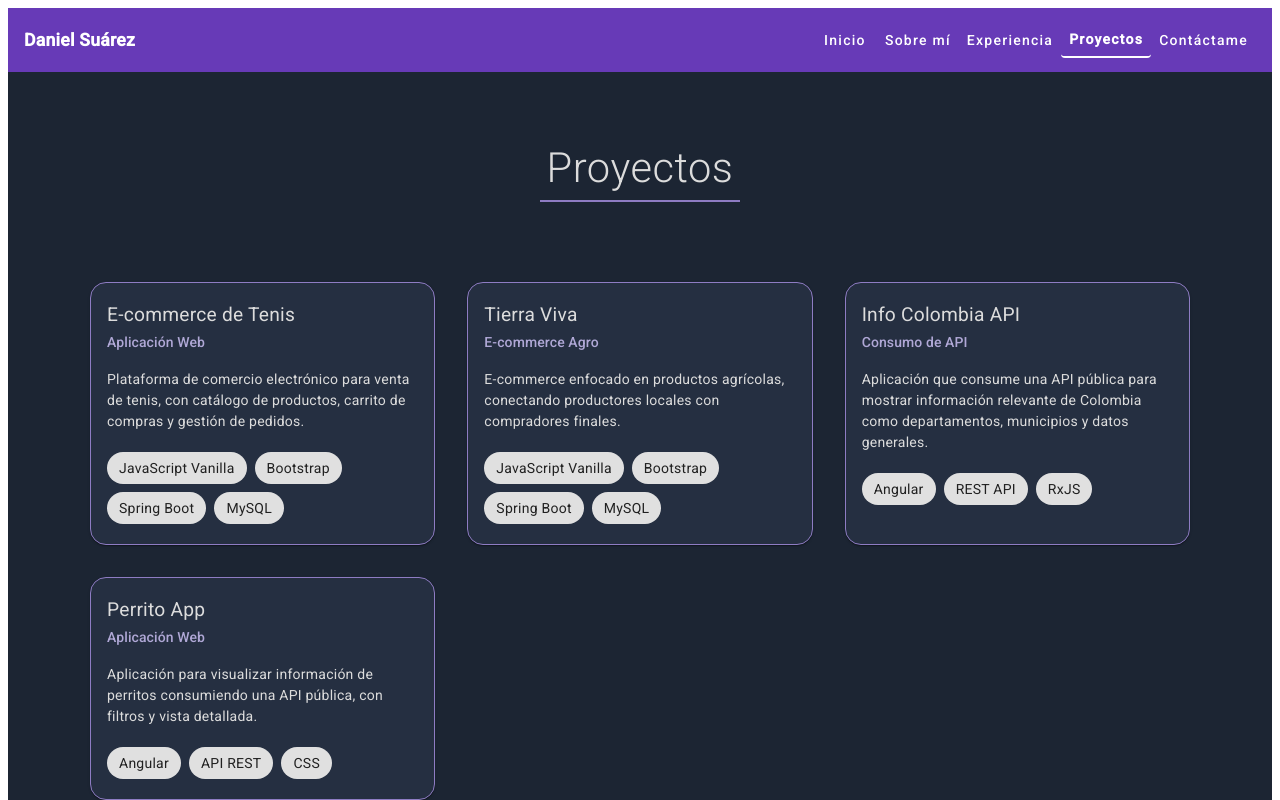
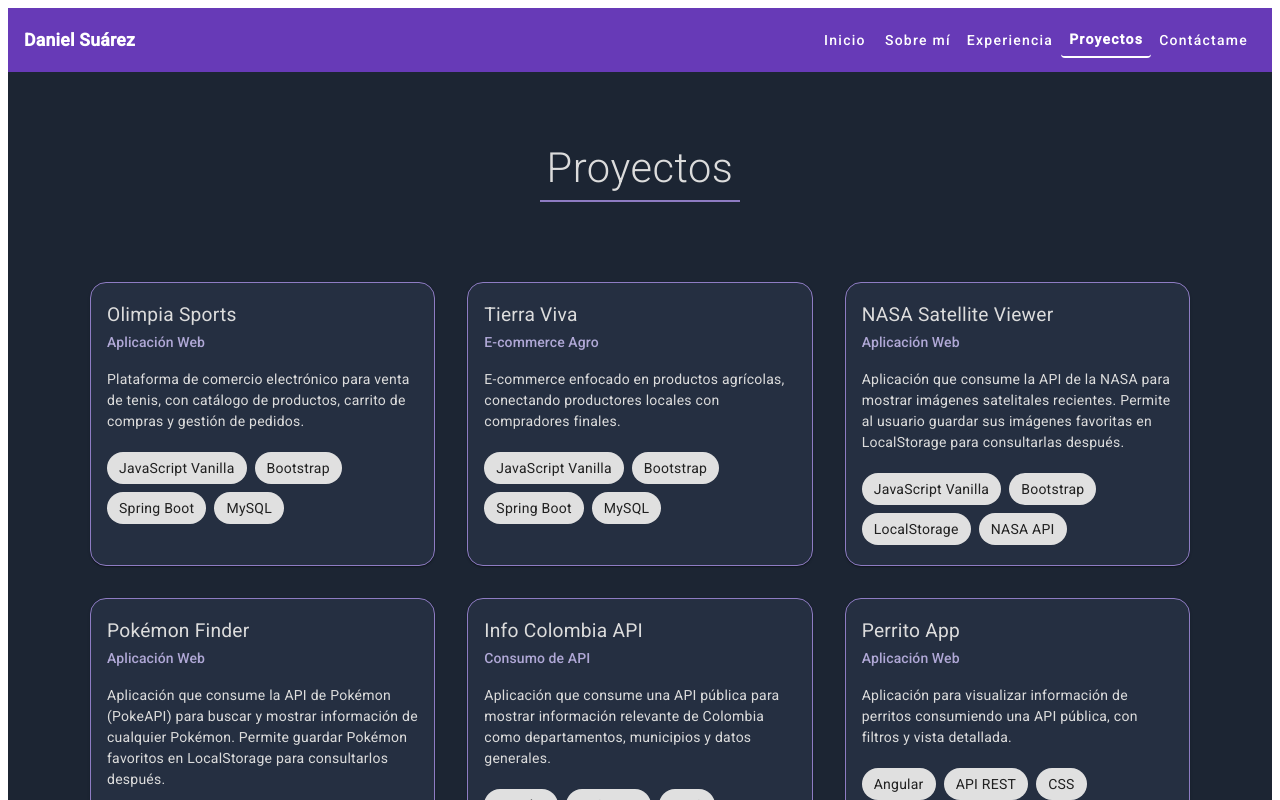
Before and after one commit to D4nf313/Mi-portafolio, an Angular app: page /portafolio-daniel-suarez-full-stack/projects in a window 1280 px wide. Shown: the top 800 px of the page. Built offline with nearby package versions, Linux system fonts and the light colour scheme.

Commit message:
add mas proyectos

```diff
--- a/src/app/pages/home/home.component.html
+++ b/src/app/pages/home/home.component.html
@@ -10,8 +10,8 @@
       Full Stack Developer
     </h2>
 
-    <button class="hero-button">
-      Ver Proyectos
-    </button>
+ <button class="hero-button" [routerLink]="['/portafolio-daniel-suarez-full-stack/projects']">
+  Ver Proyectos
+</button>
   </div>
 </div>
--- a/src/app/pages/home/home.component.ts
+++ b/src/app/pages/home/home.component.ts
@@ -1,5 +1,6 @@
 import { Component } from '@angular/core';
 import { MatButtonModule } from '@angular/material/button';
+import { RouterLink } from '@angular/router';
 
 
 
@@ -35,7 +36,7 @@ class Circle {
 @Component({
   selector: 'app-home',
   standalone: true,
-  imports: [MatButtonModule],
+  imports: [MatButtonModule, RouterLink],
   templateUrl: './home.component.html',
   styleUrl: './home.component.scss'
 })
--- a/src/app/pages/projects/projects.component.ts
+++ b/src/app/pages/projects/projects.component.ts
@@ -13,7 +13,7 @@ import { MatChipsModule } from '@angular/material/chips';
 export class ProjectsComponent {
   projects = [
     {
-      name: 'E-commerce de Tenis',
+      name: 'Olimpia Sports',
       type: 'Aplicación Web',
       description:
         'Plataforma de comercio electrónico para venta de tenis, con catálogo de productos, carrito de compras y gestión de pedidos.',
@@ -26,6 +26,21 @@ export class ProjectsComponent {
         'E-commerce enfocado en productos agrícolas, conectando productores locales con compradores finales.',
       stack: ['JavaScript Vanilla', 'Bootstrap', 'Spring Boot', 'MySQL'],
     },
+    {
+      name: 'NASA Satellite Viewer',
+      type: 'Aplicación Web',
+      description:
+        'Aplicación que consume la API de la NASA para mostrar imágenes satelitales recientes. Permite al usuario guardar sus imágenes favoritas en LocalStorage para consultarlas después.',
+      stack: ['JavaScript Vanilla', 'Bootstrap', 'LocalStorage', 'NASA API'],
+    },
+    {
+      name: 'Pokémon Finder',
+      type: 'Aplicación Web',
+      description:
+        'Aplicación que consume la API de Pokémon (PokeAPI) para buscar y mostrar información de cualquier Pokémon. Permite guardar Pokémon favoritos en LocalStorage para consultarlos después.',
+      stack: ['JavaScript Vanilla', 'Bootstrap', 'LocalStorage', 'PokeAPI'],
+    },
+
     {
       name: 'Info Colombia API',
       type: 'Consumo de API',
```
